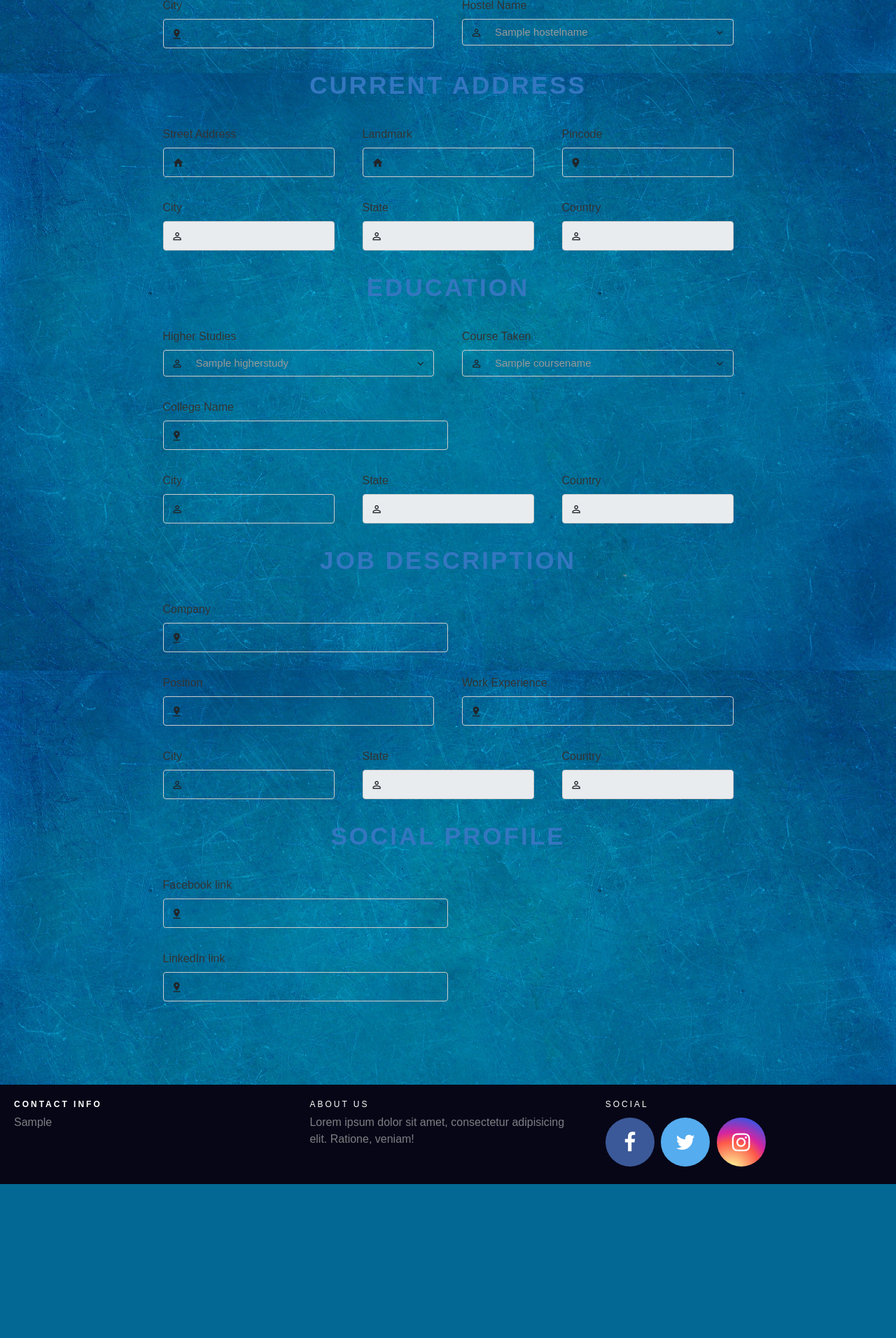
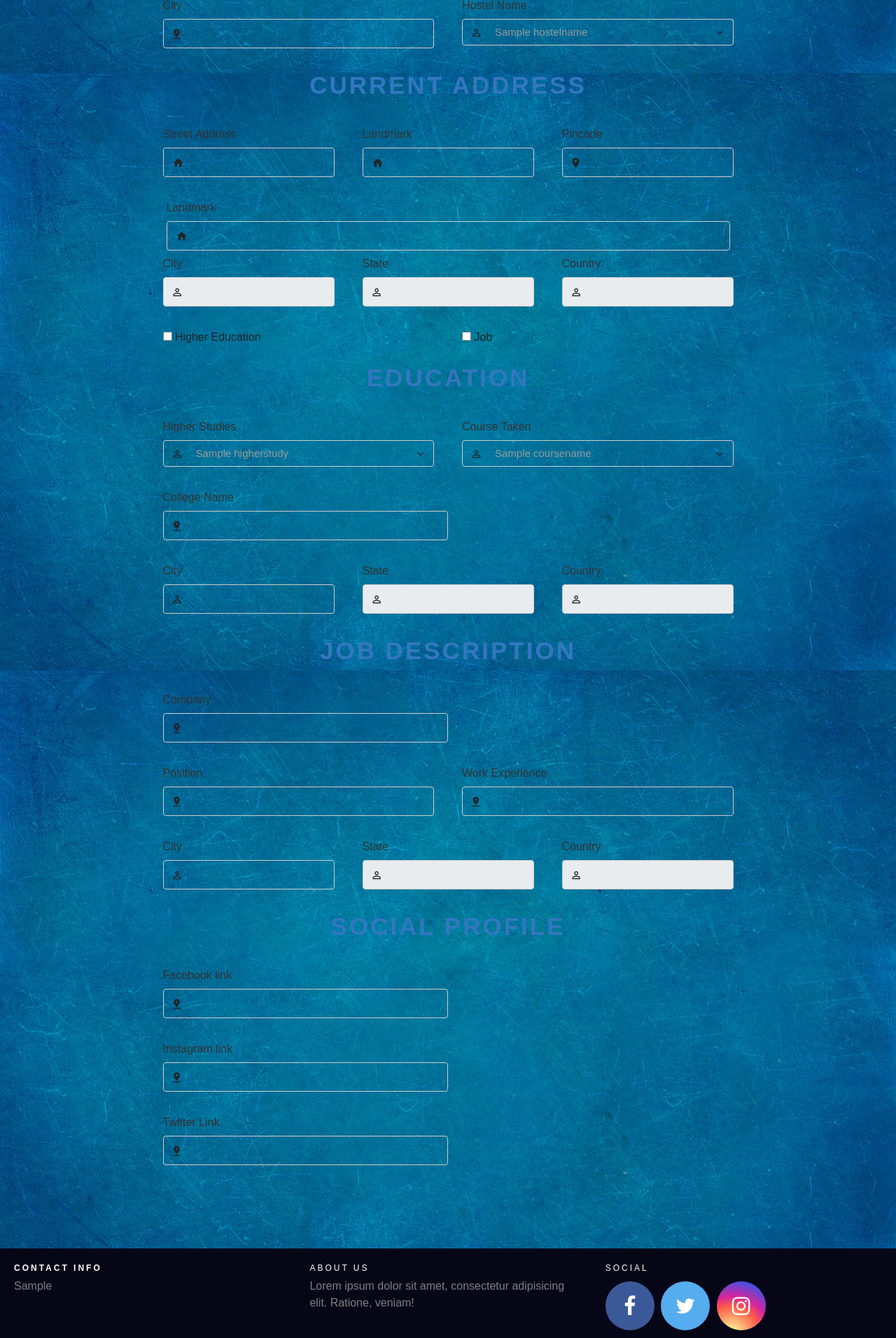
Before and after one commit to Kushal7788/Alumini-Web, a Django app: page /register/ in a window 1280 px wide. Shown: the part 749-2661 px from the top of the page at 70% size. Before the commit the page ends 2441 px from the top, so only its background shows below. Run offline with Django 3.2, Linux system fonts and the light colour scheme; tables that the repository leaves empty hold one stand-in row (values such as "Sample post"); some libraries are stand-ins or nearby versions; some web fonts are replaced.

Commit message:
Added education checkbox

```diff
--- a/RegisterApp/templates/RegistrationTemplates/register.html
+++ b/RegisterApp/templates/RegistrationTemplates/register.html
@@ -245,10 +245,16 @@
                             <label for="current_pincode" generated="true" class="error"></label>
                         </div>
                     </div>
-
-
-
-
+                        <div class="form-col">
+                            <label for="">
+                                Landmark
+                            </label>
+                            <div class="form-holder">
+                                <i class="zmdi zmdi-home"></i>
+                                <input type="text" class="form-control" name="current_landmark" id="current_landmark">
+                            </div>
+                             <label for="current_landmark" generated="true" class="error"></label>
+                        </div>
                     <div class="form-row">
                         <div class="form-col">
                             <label for="">
@@ -282,8 +288,14 @@
                             </div>
                             <label for="current_country" generated="true" class="error"></label>
                         </div>
-
-
+                    </div>
+                    <div class="form-row">
+                        <div class="form-col">
+                            <input type="checkbox" name="option1" id="higher_edu"> Higher Education
+                        </div>
+                        <div class="form-col">
+                            <input type="checkbox" name="option2" id="job"> Job <br>
+                        </div>
                     </div>
 
                 </section>
@@ -458,9 +470,8 @@
             <!-- SECTION 6 -->
                  <h4></h4>
                  <section>
-                    <h3 style="margin-bottom: 37px;">Social Profile</h3>
-
-                    <div class="form-row">
+                     <h3 style="margin-bottom: 37px;">Social Profile</h3>
+                     <div class="form-row">
                         <div class="form-col">
                             <label for="">
                                 Facebook link
@@ -475,16 +486,27 @@
                      <div class="form-row">
                         <div class="form-col">
                             <label for="">
-                                LinkedIn link
+                                Instagram link
                             </label>
                             <div class="form-holder">
                                 <i class="zmdi zmdi-pin-drop"></i>
-                                <input type="text" class="form-control" name="linkedin_link" id="linkedin_link">
+                                <input type="text" class="form-control" name="insta_link" id="insta_link">
                             </div>
-                            <label for="linkedin_link" generated="true" class="error"></label>
+                            <label for="insta_link" generated="true" class="error"></label>
                         </div>
                     </div>
-
+                     <div class="form-row">
+                        <div class="form-col">
+                            <label for="">
+                                Twitter Link
+                            </label>
+                            <div class="form-holder">
+                                <i class="zmdi zmdi-pin-drop"></i>
+                                <input type="text" class="form-control" name="twitter_link" id="twitter_link">
+                            </div>
+                            <label for="twitter_link" generated="true" class="error"></label>
+                        </div>
+                    </div>
                 </section>
 
 
```
